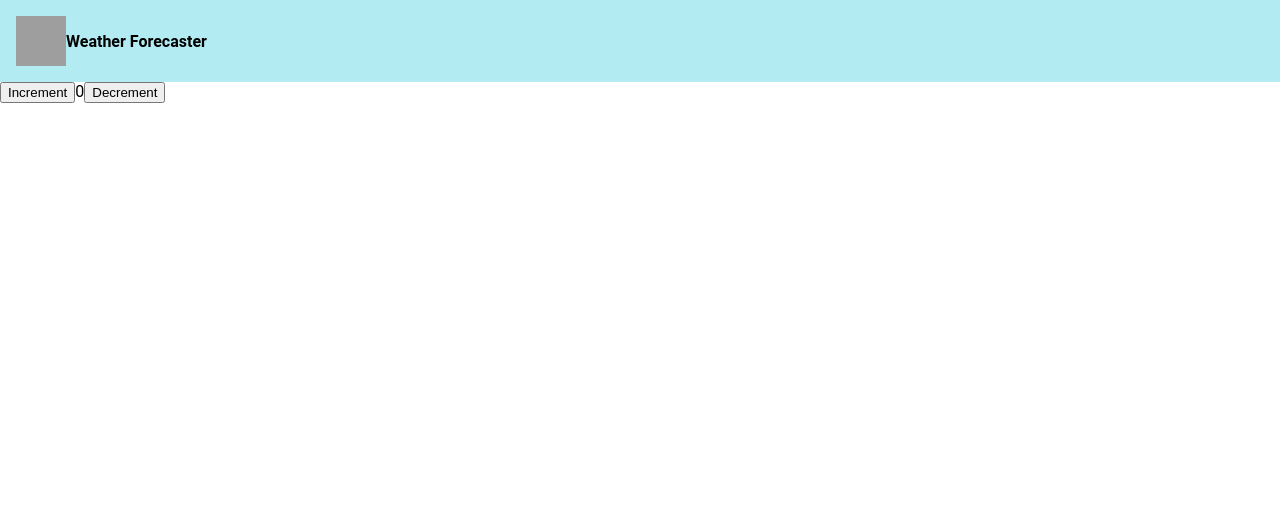
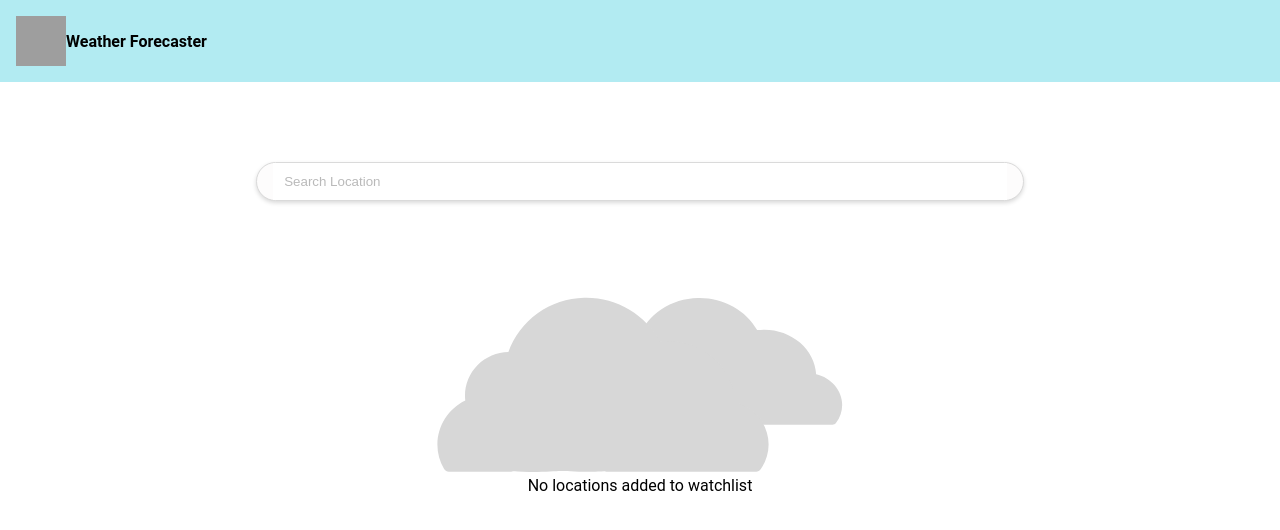
Before and after one commit to rajesh-hashedin/weather-app, a React (Create React App) app: page / in a window 1280 px wide. Shown: the top 530 px of the page. Built offline with nearby package versions, Linux system fonts and the light colour scheme; grey boxes are pictures that could not be loaded.

Commit message:
home page setup completed

```diff
--- a/package.json
+++ b/package.json
@@ -6,11 +6,14 @@
     "@emotion/react": "^11.13.3",
     "@emotion/styled": "^11.13.0",
     "@fontsource/roboto": "^5.0.14",
+    "@mui/icons-material": "^5.16.7",
     "@mui/material": "^5.16.7",
     "@reduxjs/toolkit": "^2.2.7",
     "@testing-library/jest-dom": "^5.17.0",
     "@testing-library/react": "^13.4.0",
     "@testing-library/user-event": "^13.5.0",
+    "axios": "^1.7.5",
+    "dotenv": "^16.4.5",
     "react": "^18.3.1",
     "react-dom": "^18.3.1",
     "react-redux": "^9.1.2",
--- /dev/null
+++ b/src/components/carousel/carousel.jsx
@@ -0,0 +1,7 @@
+import React from "react";
+
+const Carousel = () => {
+  return <div>Carousel</div>;
+};
+
+export default Carousel;
--- a/src/components/home/home.jsx
+++ b/src/components/home/home.jsx
@@ -1,31 +1,55 @@
-import React from "react";
-import { useSelector, useDispatch } from "react-redux";
-import {
-  decrement,
-  increment,
-} from "../../redux/features/counter/counterSlice";
-
+import React, { useState } from "react";
+import Input from "../input/input";
+import "./home.scss";
+import { getWeather } from "../services/common";
+import NoLocationSVG from "../../assets/svg/no_location.svg";
+import { useDispatch, useSelector } from "react-redux";
+import Carousel from "../carousel/carousel";
+let timeoutId = 0;
 const Home = () => {
-  const count = useSelector((state) => state.counter.value);
+  const [inputFocus, setInputFocus] = useState(false);
+  const weather = useSelector((state) => state.weather);
+  console.log(weather);
   const dispatch = useDispatch();
-
+  const handleInputValue = (city) => {
+    if (timeoutId) clearInterval(timeoutId);
+    timeoutId = setTimeout(() => {
+      if (city.trim()) {
+        getWeather(city)
+          .then((response) => {
+            if (response.data === 0) {
+              alert("Add openweather api key in env file");
+            } else {
+              console.log(response.data);
+            }
+          })
+          .catch(() => {
+            console.log("error");
+          });
+      }
+    }, 1000);
+  };
   return (
-    <div>
+    <div className="home_container">
       <div>
-        <button
-          aria-label="Increment value"
-          onClick={() => dispatch(increment())}
-        >
-          Increment
-        </button>
-        <span>{count}</span>
-        <button
-          aria-label="Decrement value"
-          onClick={() => dispatch(decrement())}
-        >
-          Decrement
-        </button>
+        <Input
+          inputFocus={inputFocus}
+          setInputFocus={setInputFocus}
+          handleInputValue={handleInputValue}
+        />
       </div>
+      {inputFocus ? (
+        <div>City card</div>
+      ) : weather.cities.length > 0 ? (
+        <Carousel />
+      ) : (
+        <div className="no_location_container">
+          <div>
+            <img src={NoLocationSVG} alt="Logo" />
+          </div>
+          <div>No locations added to watchlist</div>
+        </div>
+      )}
     </div>
   );
 };
--- /dev/null
+++ b/src/components/home/home.scss
@@ -0,0 +1,14 @@
+.home_container {
+  padding-top: 5rem;
+  display: flex;
+  flex-direction: column;
+  max-width: 60%;
+  margin: auto;
+  gap: 1rem;
+}
+.no_location_container {
+  padding-top: 5rem;
+  align-items: center;
+  display: flex;
+  flex-direction: column;
+}
--- /dev/null
+++ b/src/components/input/input.jsx
@@ -0,0 +1,29 @@
+import React, { useState } from "react";
+import CloseIcon from "@mui/icons-material/Close";
+import "./input.scss";
+const Input = ({
+  inputFocus = false,
+  setInputFocus = () => {},
+  handleInputValue = () => {},
+}) => {
+  const [value, setValue] = useState("");
+
+  return (
+    <div className="shadow border card input_container">
+      <input
+        placeholder="Search Location"
+        onChange={(e) => {
+          setValue(e.target.value);
+          handleInputValue(e.target.value);
+        }}
+        onFocus={() => setInputFocus(true)}
+        value={value}
+      />
+      {inputFocus && (
+        <CloseIcon onClick={() => setInputFocus(false)} className="icon" />
+      )}
+    </div>
+  );
+};
+
+export default Input;
--- /dev/null
+++ b/src/components/input/input.scss
@@ -0,0 +1,8 @@
+.input_container {
+  display: flex;
+  border-radius: 2rem;
+  padding-left: 1rem;
+  padding-right: 1rem;
+  justify-content: space-between;
+  align-items: center;
+}
--- /dev/null
+++ b/src/components/services/common.js
@@ -0,0 +1,15 @@
+import axios from "axios";
+
+export const getWeather = (cityname) => {
+  if (!process.env.REACT_APP_OPEN_WEATHER_API_KEY) {
+    return new Promise(function (res) {
+      res({ data: 0 });
+    });
+  }
+  if (cityname) {
+    const response = axios.get(
+      `https://api.openweathermap.org/data/2.5/weather?q=${cityname}&appid=${process.env.REACT_APP_OPEN_WEATHER_API_KEY}`
+    );
+    return response;
+  }
+};
--- a/src/index.scss
+++ b/src/index.scss
@@ -1,4 +1,7 @@
 $primary-color: #b2ebf2;
+$box-shadow: 0 2px 4px 0 #dadada;
+$border: 1px solid #dadada;
+$card-bg-color: #fdfcfc;
 body {
   margin: 0;
   font-family: Roboto;
@@ -16,3 +19,26 @@ body {
   padding: 1rem;
   font-weight: bold;
 }
+input {
+  width: 100%;
+  outline: none;
+  border: none;
+  padding: 0.7rem;
+  font-size: "1rem";
+}
+.icon {
+  cursor: pointer;
+}
+.shadow {
+  box-shadow: $box-shadow;
+}
+.border {
+  border: $border;
+}
+.card {
+  background-color: $card-bg-color;
+}
+::placeholder {
+  color: "#D7D7D7";
+  opacity: 0.5;
+}
--- a/src/redux/features/counter/counterSlice.js
+++ /dev/null
@@ -1,30 +0,0 @@
-import { createSlice } from "@reduxjs/toolkit";
-
-const initialState = {
-  value: 0,
-};
-
-export const counterSlice = createSlice({
-  name: "counter",
-  initialState,
-  reducers: {
-    increment: (state) => {
-      // Redux Toolkit allows us to write "mutating" logic in reducers. It
-      // doesn't actually mutate the state because it uses the Immer library,
-      // which detects changes to a "draft state" and produces a brand new
-      // immutable state based off those changes
-      state.value += 1;
-    },
-    decrement: (state) => {
-      state.value -= 1;
-    },
-    incrementByAmount: (state, action) => {
-      state.value += action.payload;
-    },
-  },
-});
-
-// Action creators are generated for each case reducer function
-export const { increment, decrement, incrementByAmount } = counterSlice.actions;
-
-export default counterSlice.reducer;
--- /dev/null
+++ b/src/redux/features/weather/weatherSlice.js
@@ -0,0 +1,34 @@
+import { createSlice } from "@reduxjs/toolkit";
+
+const initialState = {
+  searchHistory: ["Pune", "Bangalore"],
+  cities: [],
+  selectedCity: null,
+};
+
+export const counterSlice = createSlice({
+  name: "weather",
+  initialState,
+  reducers: {
+    addCity: (state, action) => {
+      state.cities.push(action.payload);
+    },
+    removeCity: (state, action) => {
+      state.cities = state.cities.filter(
+        (city) => city.name !== action.payload
+      );
+    },
+    addSearchCity: (state, action) => {
+      state.searchHistory.push(action.payload);
+    },
+    setCity: (state, action) => {
+      state.selectedCity = action.payload;
+    },
+  },
+});
+
+// Action creators are generated for each case reducer function
+export const { addCity, removeCity, addSearchCity, setCity } =
+  counterSlice.actions;
+
+export default counterSlice.reducer;
--- a/src/redux/store.js
+++ b/src/redux/store.js
@@ -1,8 +1,8 @@
 import { configureStore } from "@reduxjs/toolkit";
-import counterReducer from "./features/counter/counterSlice";
+import weatherReducer from "./features/weather/weatherSlice";
 const store = configureStore({
   reducer: {
-    counter: counterReducer,
+    weather: weatherReducer,
   },
 });
 
```
Also changed, not shown: src/assets/svg/no_location.svg (added), 1 other file (tests, documents, lock files or other folders).
